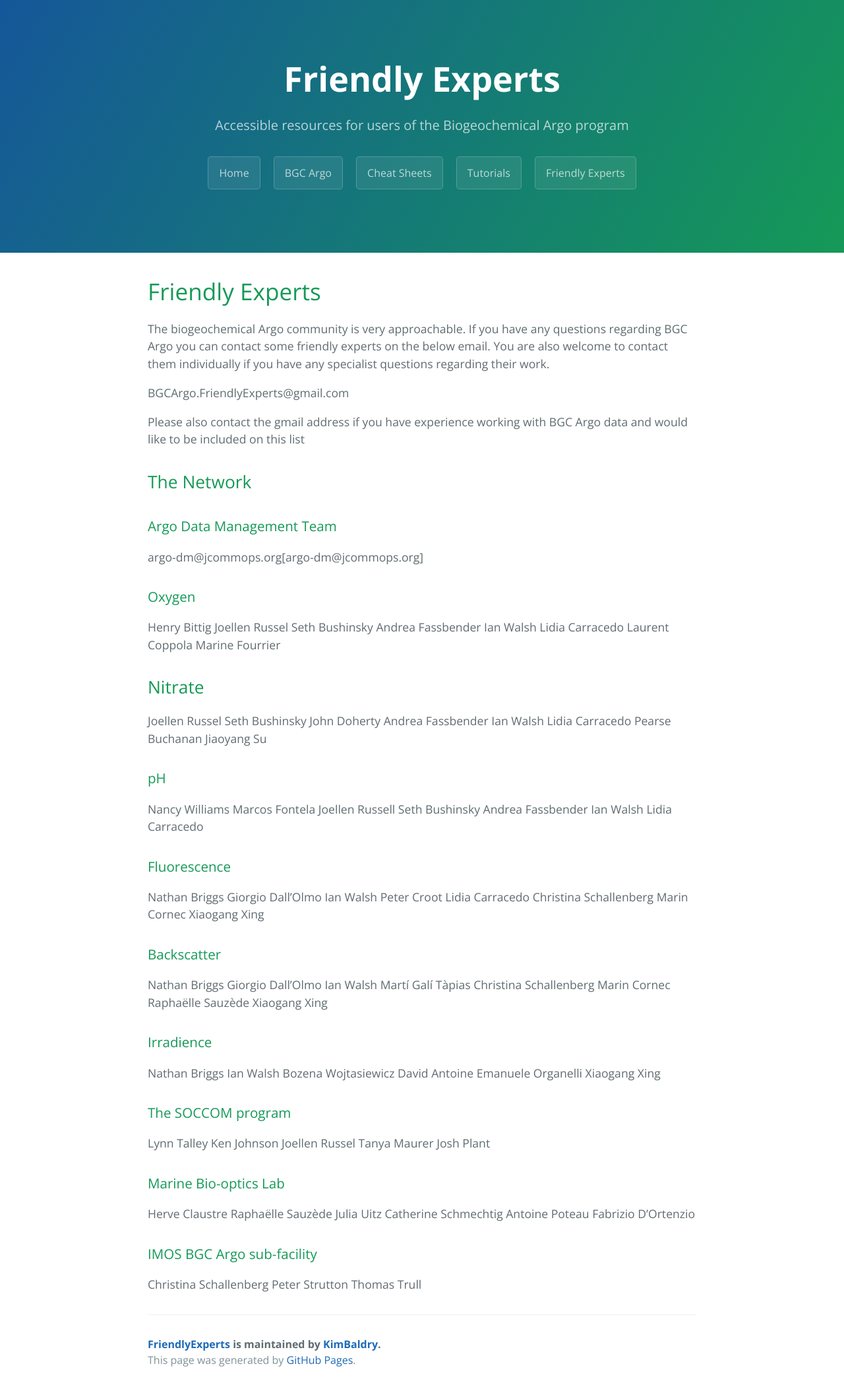
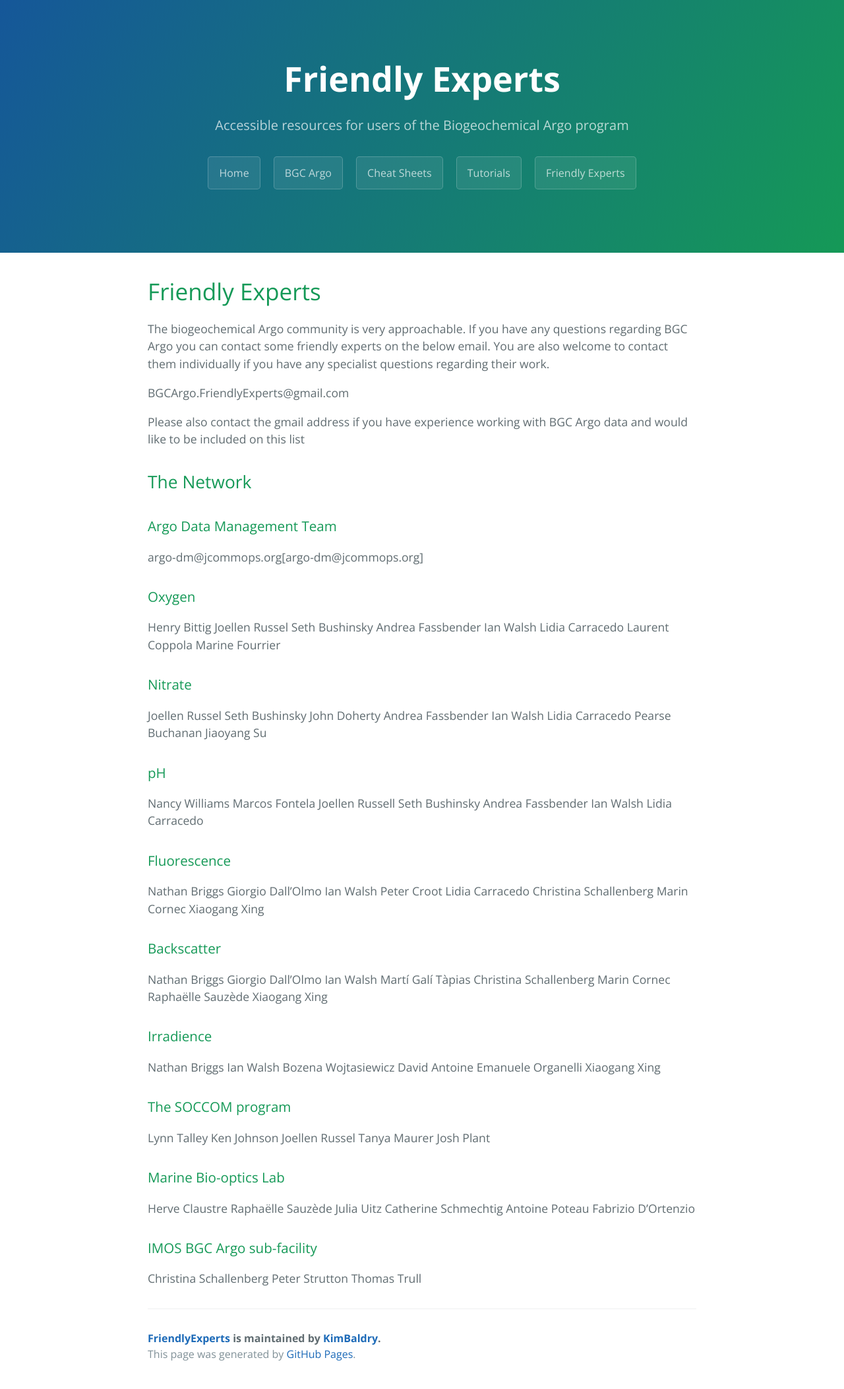
Before and after one commit to KimBaldry/FriendlyExperts, a Jekyll site: the page built from FriendlyExperts/index.md, in a window 1280 px wide. Shown: the whole page at 66% size. Built offline with Jekyll 4.4.1, drawn with Linux system fonts in a browser that asks for light colours; our own code applies the rules of GitHub Pages for plain Markdown files.

```diff
--- a/FriendlyExperts/index.md
+++ b/FriendlyExperts/index.md
@@ -24,7 +24,7 @@ Lidia Carracedo
 Laurent Coppola
 Marine Fourrier
 
-## Nitrate
+### Nitrate
 Joellen Russel
 Seth Bushinsky
 John Doherty
```
